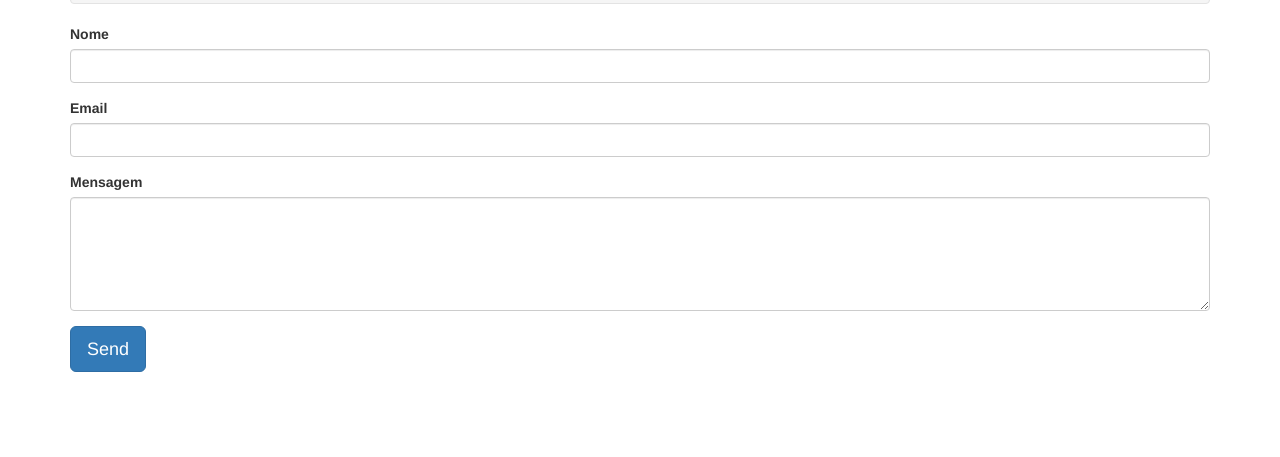
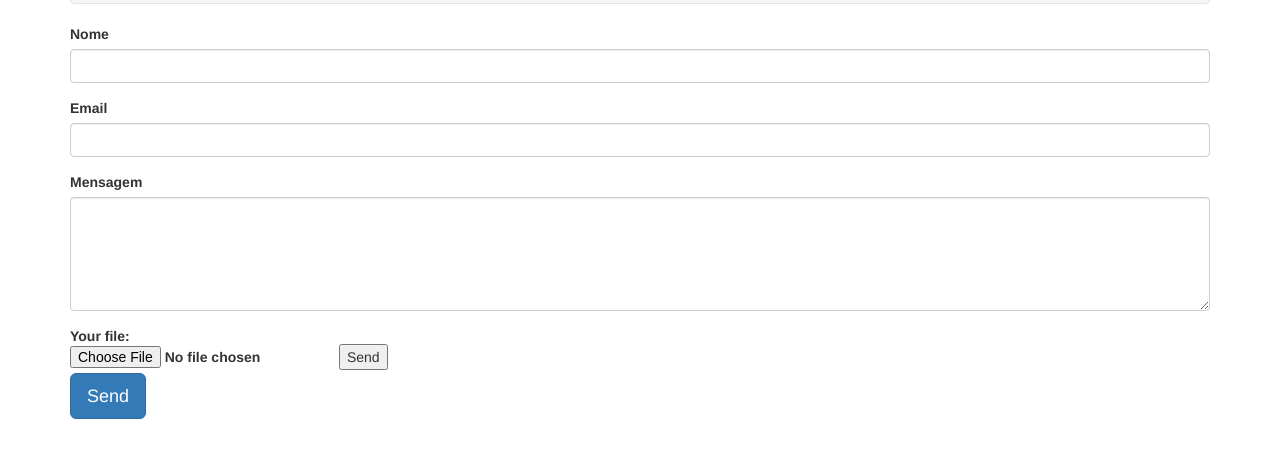
Before and after one commit to carvalhoapp/envioemail, a plain HTML site: page index.html in a window 1280 px wide. Shown: the part 123-580 px from the top of the page. Drawn offline with Linux system fonts and the light colour scheme.

Commit message:
Update index.html

```diff
--- a/index.html
+++ b/index.html
@@ -9,7 +9,7 @@
 			<small class="text-muted">www.dicanarede.com.br</small>
 		</div>
 
-		<form id="form" method="POST">
+		<form  action="https://formspree.io/f/myylqlka"  method="POST"  enctype="multipart/form-data">
 		    <div class="form-group">
 		    	<label>Nome</label>
 		    	<input type="text" name="name" id="name" class="form-control">
@@ -22,6 +22,11 @@
 		    	<label>Mensagem</label>
 		    	<textarea name="message" id="message" class="form-control" rows="5"></textarea>
 		    </div>
+			<label>
+			    Your file:
+			    <input type="file" name="upload">
+			  </label>
+			  <button type="submit">Send</button>
 		    <div class="form-group">
 		    	<input type="submit" value="Send" class="btn btn-primary btn-lg">
 		    </div>
```
